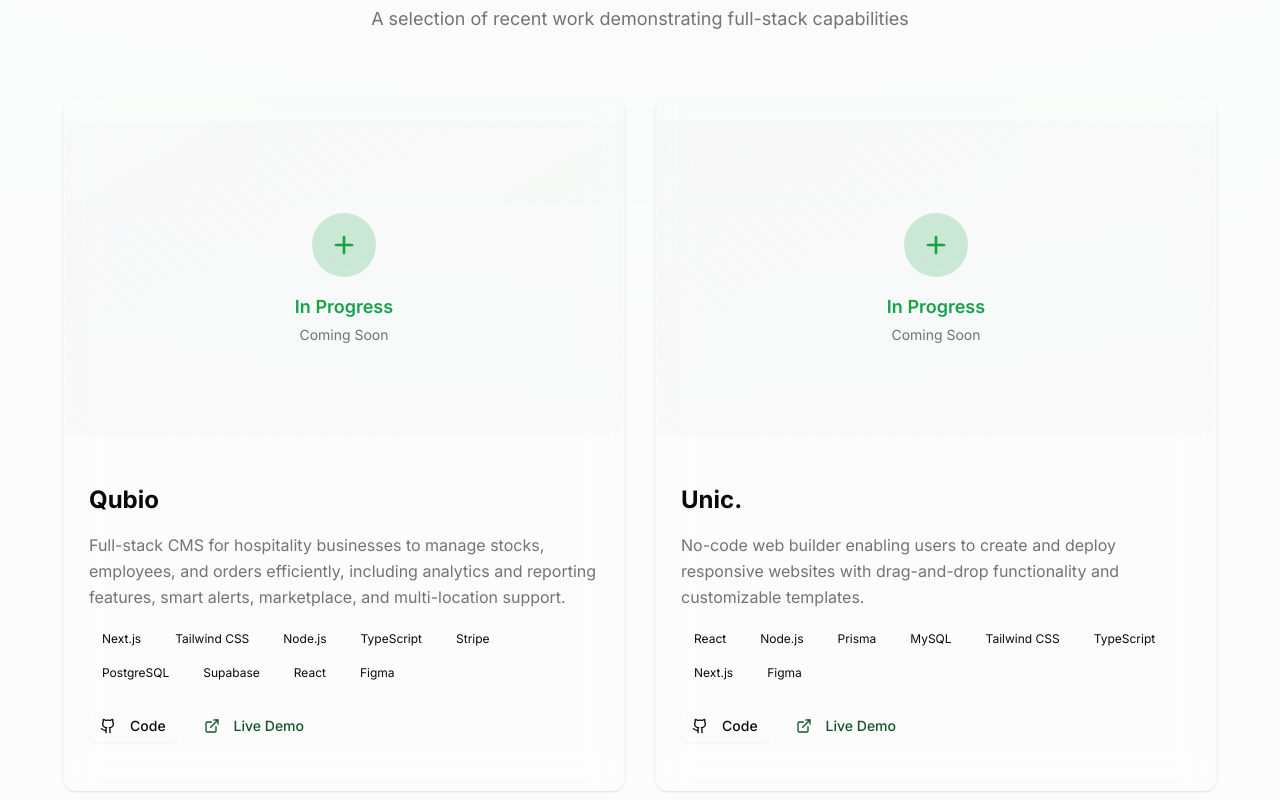
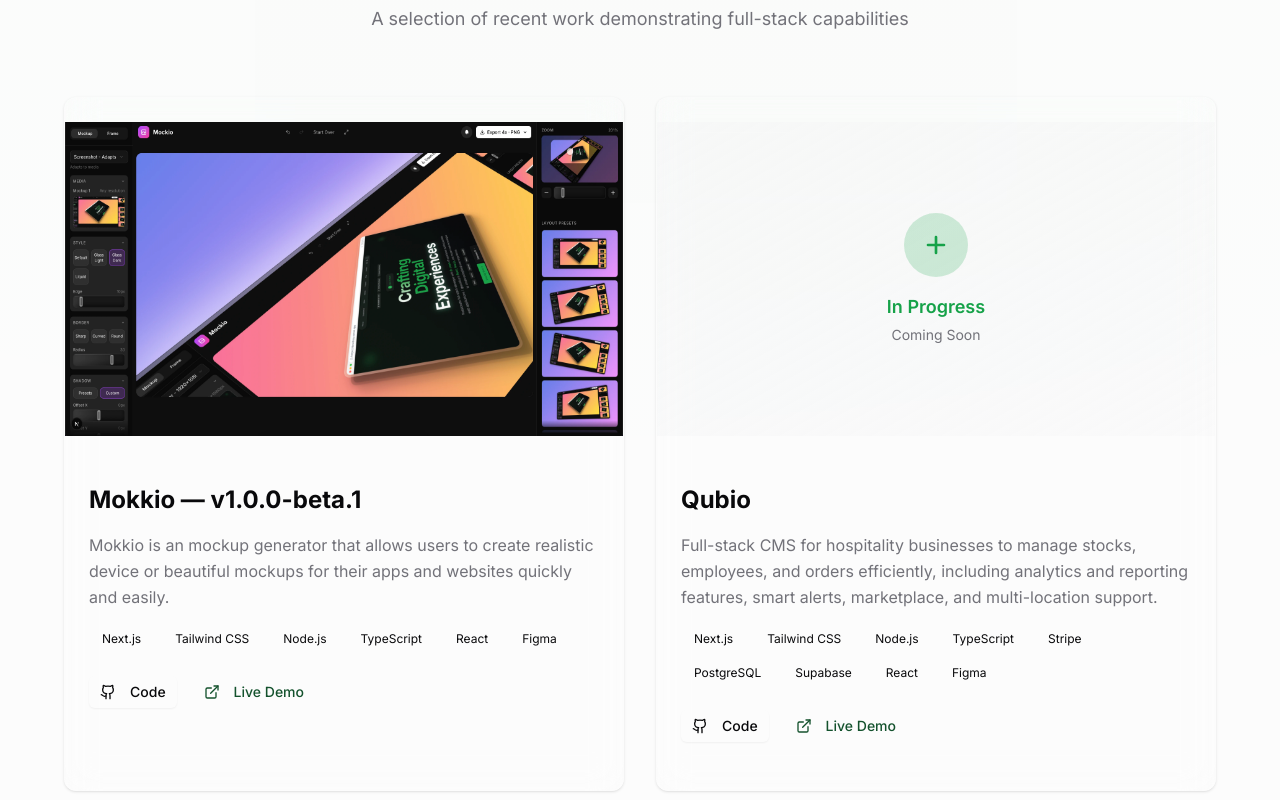
Before and after one commit to rosdavid/portfolio, a Next.js app: page / in a window 1280 px wide. Shown: the part 8180-8980 px from the top of the page. Built offline with nearby package versions, Linux system fonts and the light colour scheme.

Commit message:
feat: add Mokkio project and update Qubio status

```diff
--- a/components/projects-section.tsx
+++ b/components/projects-section.tsx
@@ -6,6 +6,23 @@
 import Image from "next/image";
 
 const projects = [
+  {
+    title: "Mokkio — v1.0.0-beta.1",
+    description:
+      "Mokkio is an mockup generator that allows users to create realistic device or beautiful mockups for their apps and websites quickly and easily.",
+    image: "/mokkio.webp",
+    tags: [
+      "Next.js",
+      "Tailwind CSS",
+      "Node.js",
+      "TypeScript",
+      "React",
+      "Figma",
+    ],
+    github: "https://github.com/rosdavid/mokkio",
+    demo: "https://mokkio.vercel.app/",
+    inProgress: false,
+  },
   {
     title: "Qubio",
     description:
@@ -61,7 +78,7 @@
     ],
     github: "#",
     demo: "#",
-    inProgress: false,
+    inProgress: true,
   },
 ];
 
@@ -119,7 +136,7 @@
                     src={project.image || "/placeholder.svg"}
                     alt={project.title}
                     fill
-                    className="object-cover"
+                    className="object-fill"
                   />
                 )}
               </div>
```
Also changed, not shown: public/mokkio.webp (added).
